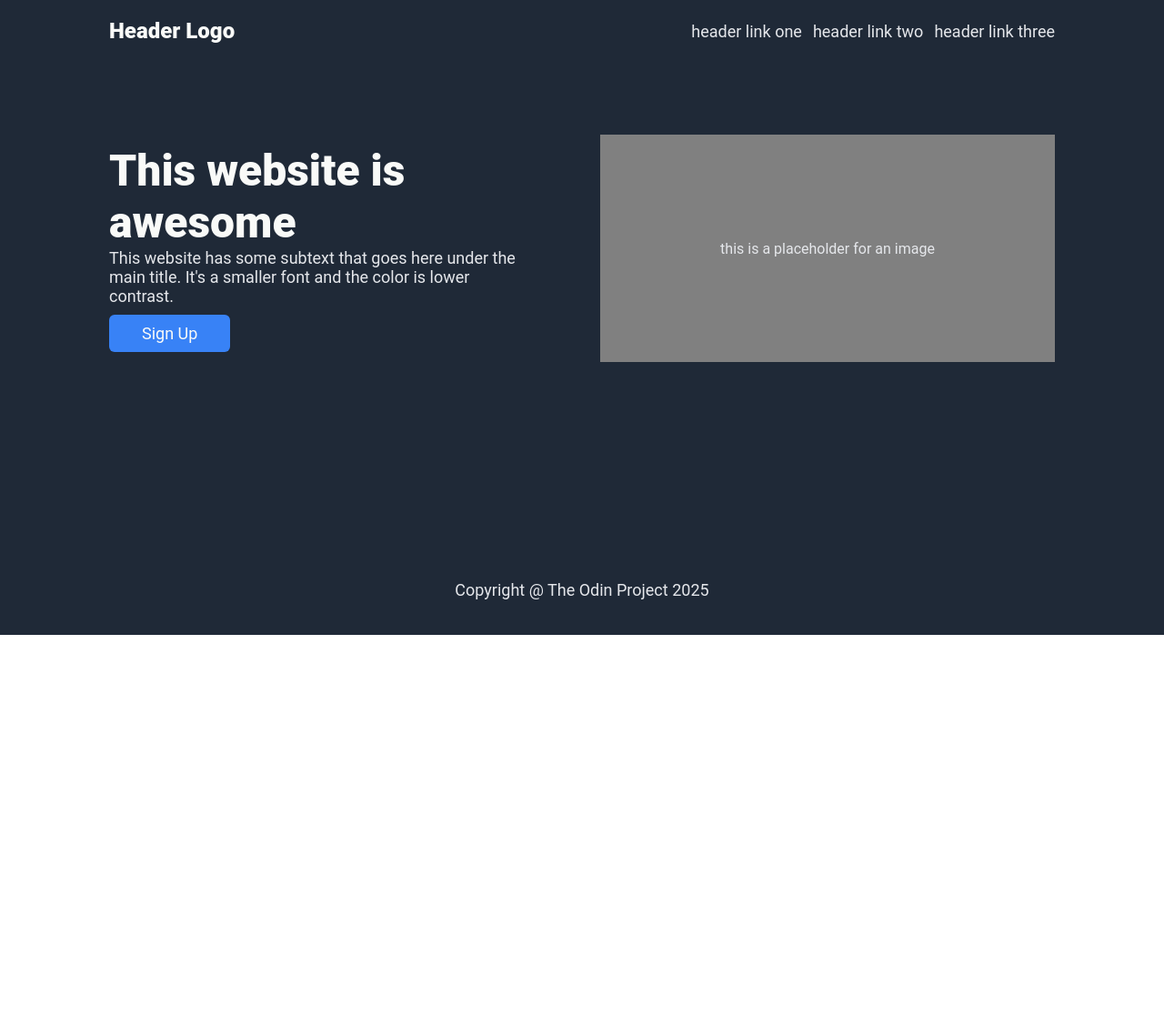
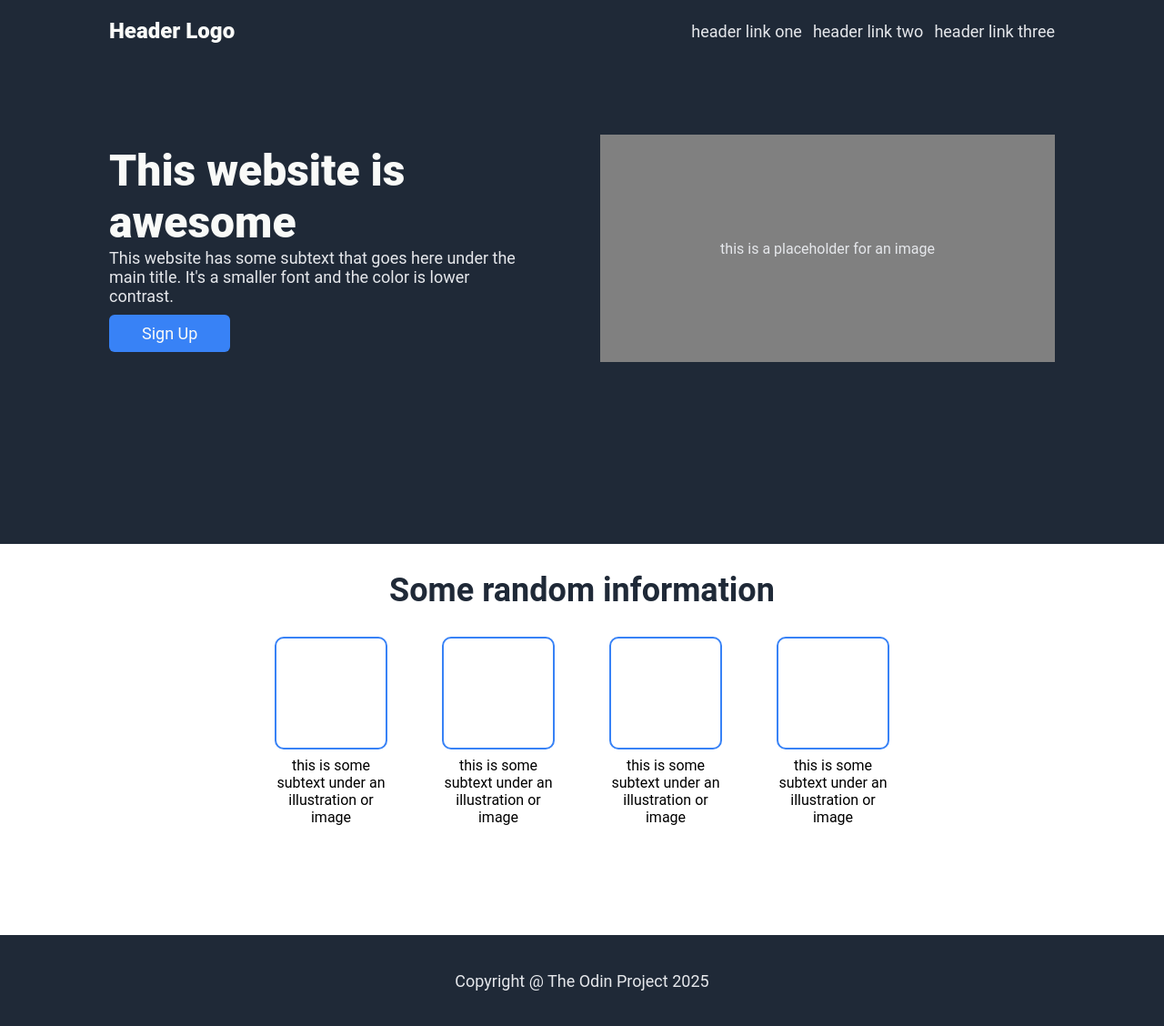
Before and after one commit to namikaze-dev/odin-landing-page, a plain HTML site: page index.html in a window 1280 px wide. Shown: the whole page at 91% size. Before the commit the page ends 800 px from the top, so only its background shows below. Drawn offline with Linux system fonts and the light colour scheme.

Commit message:
feat: add content and style for card/illustration section

```diff
--- a/index.html
+++ b/index.html
@@ -27,7 +27,28 @@
       </div>
     </header>
     <content>
+    <div class="card-section">
+      <h2>Some random information</h2>
 
+      <div class="cards">
+        <div class="card-wrapper">
+          <div class="card"></div>
+          this is some subtext under an illustration or image
+        </div>
+        <div class="card-wrapper">
+          <div class="card"></div>
+          this is some subtext under an illustration or image
+        </div>
+        <div class="card-wrapper">
+          <div class="card"></div>
+          this is some subtext under an illustration or image
+        </div>
+        <div class="card-wrapper">
+          <div class="card"></div>
+          this is some subtext under an illustration or image
+        </div>
+      </div>
+    </div>
     </content>
     <footer>
       Copyright @ The Odin Project 2025
--- a/style.css
+++ b/style.css
@@ -92,3 +92,33 @@ nav ul {
   justify-content: center;
   align-items: center;
 }
+
+.card-section h2 {
+  padding: 30px 0px;
+  font-size: 36px;
+  color: #1f2937;
+}
+
+.card-section {
+  text-align: center;
+  padding-bottom: 120px;
+}
+
+.cards {
+  display: flex;
+  justify-content: center;
+  gap: 60px;
+}
+
+.card-wrapper {
+  flex-basis: 120px;
+  color:   color: #e5e7eb;
+}
+
+.card {
+  width: 120px;
+  height: 120px;
+  border: 2px solid #3882f6;
+  border-radius: 10px;
+  margin-bottom: 8px;
+}
```
